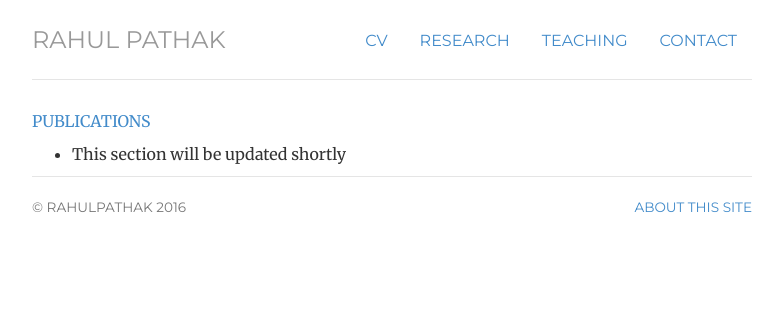
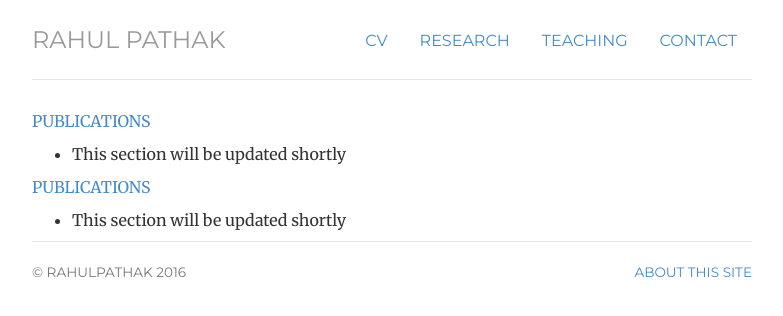
Before and after one commit to pathak-rahul/pathak-rahul.github.io, a Jekyll site: the page built from research/index.html, in a window 1280 px wide. Shown: the top 316 px of the page, without its empty margins (248-1031 px from the left). Built offline with Jekyll 4.4.1, drawn with Linux system fonts in a browser that asks for light colours.

Commit message:
Update index.html

```diff
--- a/research/index.html
+++ b/research/index.html
@@ -10,4 +10,10 @@ title: teaching
   <li>This section will be updated shortly</li>
 </ul>
 
+<p class="text-primary">PUBLICATIONS</p>
+
+<ul>
+  <li>This section will be updated shortly</li>
+</ul>
+
 </div>
```
